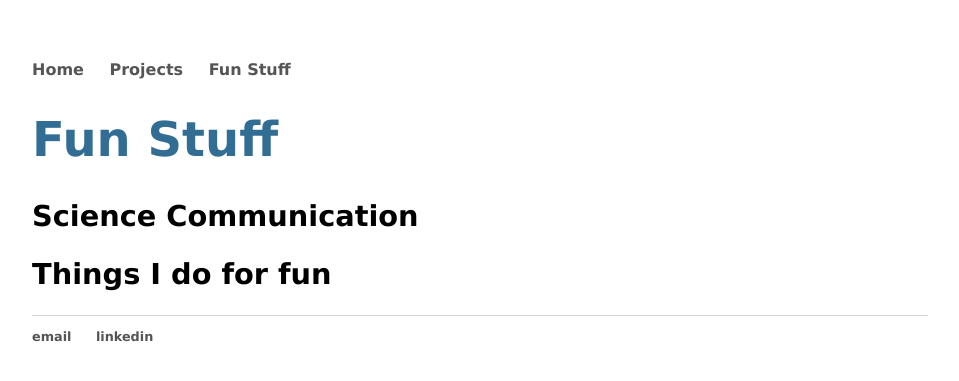
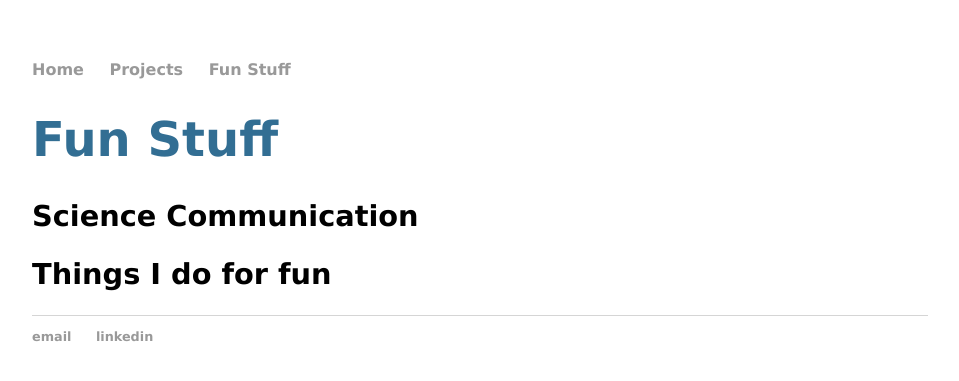
Before and after one commit to kcmateos/kcmateos.github.io, a Jekyll site: the page funstuff/index.html, which Jekyll copies as it is, in a window 1280 px wide. Shown: the top 381 px of the page, without its empty margins (160-1119 px from the left). Built offline with Jekyll 4.4.1, drawn with Linux system fonts in a browser that asks for light colours.

Commit message:
Update main.css

```diff
--- a/css/main.css
+++ b/css/main.css
@@ -17,7 +17,7 @@ nav ul li, footer ul li {
 }
 a {
     text-decoration: none;
-    color:#555;
+    color:#999;
 }
 a:hover {
     text-decoration: underline;
```
